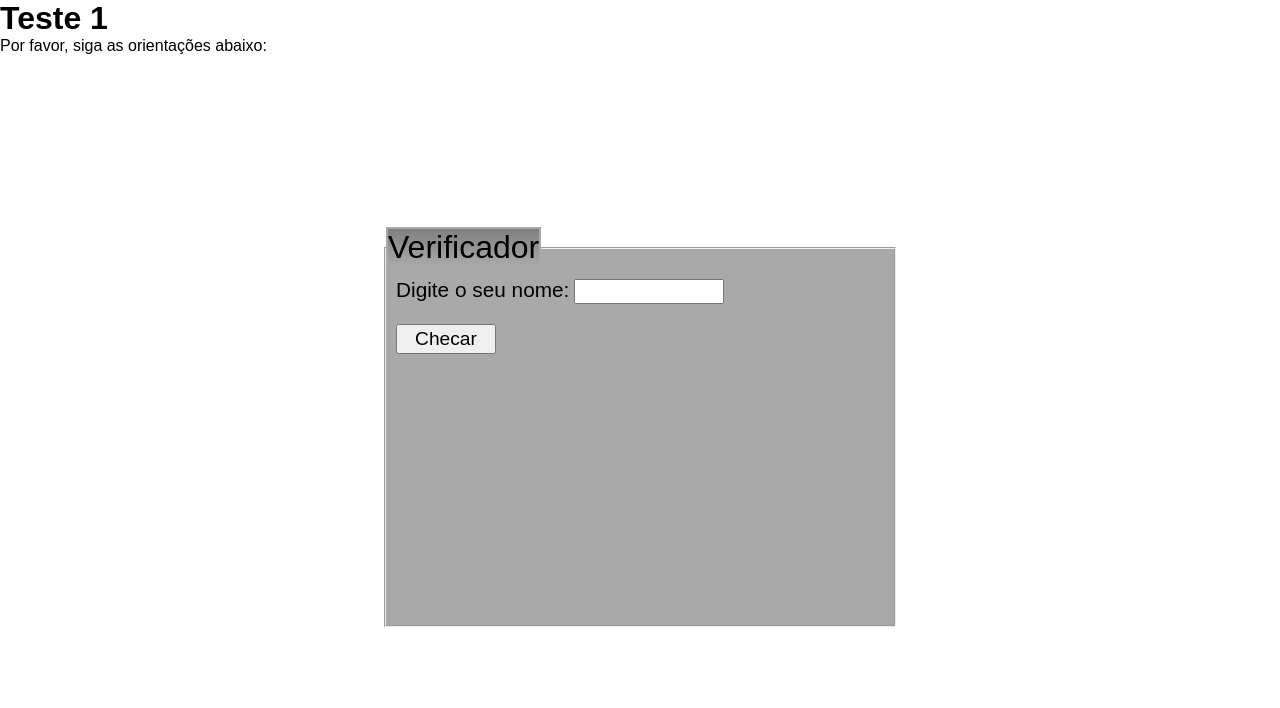
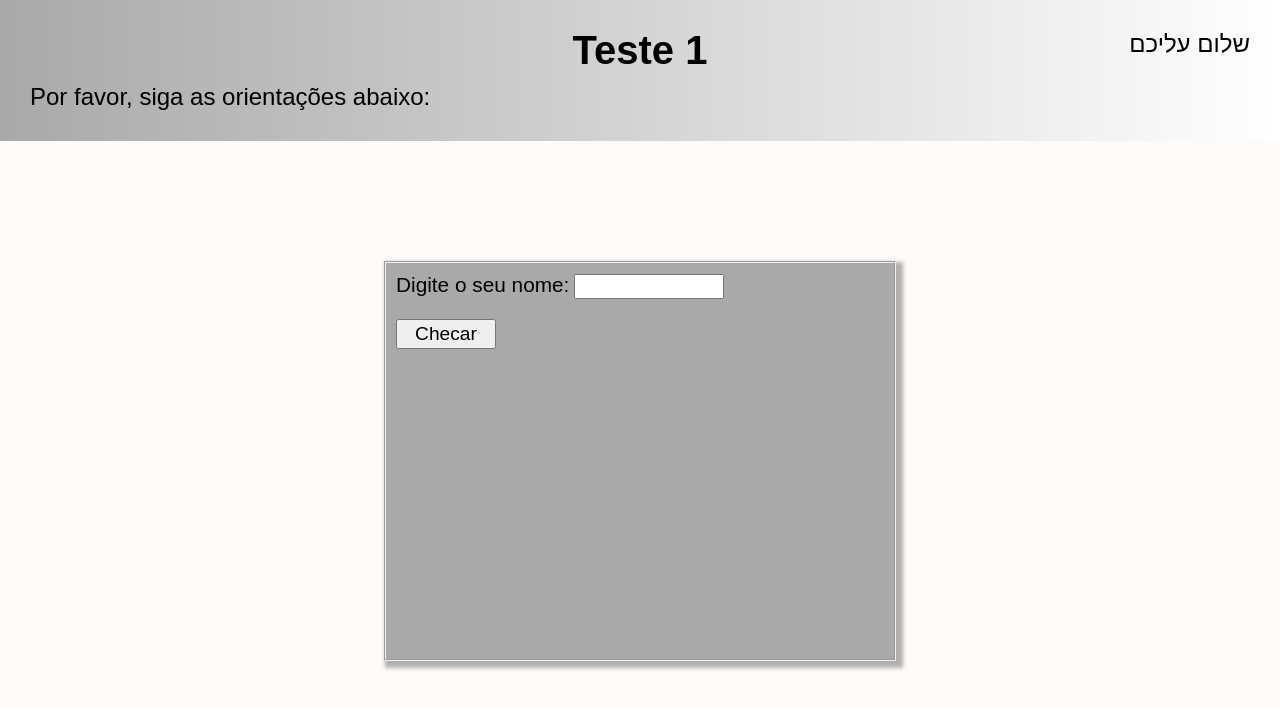
Before and after one commit to alefalves4867/curso-js, a plain HTML site: page CFB/aula025/index.html in a window 1280 px wide. Drawn offline with Linux system fonts and the light colour scheme.

Commit message:
atualizei

```diff
--- a/CFB/aula025/arrow_function.js
+++ b/CFB/aula025/arrow_function.js
@@ -1,9 +1,11 @@
-function checar(){
-    let a = document.getElementById('inome').innerHTML
-
+const checar = ()=>{
+    let a = document.getElementById('inome').value
+    if (a == '') {
+        return
+    }
     if (a.toUpperCase() == "ALEF") {
         window.alert('Bem vindo, My Lord!')
     }else{
-        window.alert(a)
+        window.alert("Olá, estranho")
     }
 }
--- a/CFB/aula025/index.html
+++ b/CFB/aula025/index.html
@@ -17,6 +17,7 @@
             height: 100vh;
             width: 100vw;
             font-size: 1em;
+            background-color: snow;
         }
 
         main {
@@ -26,11 +27,37 @@
         }
 
         form {
-            height: 93vh;
+            height: 80vh;
             width: 100vw;
             display: grid;
             align-items: auto;
             justify-content: auto;
+
+        }
+
+        #alfa {
+            background-image: linear-gradient(to left, white, darkgray);
+            padding: 20px;
+        }
+
+        #alfa > h1 {
+            text-align: center;
+            font-size: 2.5em;
+            display: block;
+            margin-top: -40px;
+            padding: 0px;
+        }
+
+        #alfa > p {
+            font-size: 1.5em;
+            padding: 10px;
+        }
+
+        #hello {
+            padding: 0px;
+            margin: 0px;
+            text-align: right;
+            display: block;
         }
 
         fieldset {
@@ -40,13 +67,10 @@
             align-self: center;
             justify-self: center;
             background-color: darkgray;
+            box-shadow: 4px 4px 4px 3px rgba(0, 0, 0, 0.3);
         }
 
-        legend {
-            background-image: linear-gradient(to bottom, gray, darkgray);
-            border: 2px solid darkgray;
-            font-size: 2em;
-        }
+
 
         fieldset > p > label{
             font-size: 1.3em;
@@ -76,11 +100,15 @@
 <body>
     <main>
 
-            <h1>Teste 1</h1>
-            <p>Por favor, siga as orientações abaixo:</p>
+            <div id="alfa">
+                <p id="hello">שלום עליכם</p>
+                <h1>Teste 1</h1>
+                <p>Por favor, siga as orientações abaixo:</p>
+
+            </div>
             <form action="arrow_function.js">
                 <fieldset>
-                    <legend>Verificador</legend>
+
                         <p>
                             <label for="inome">Digite o seu nome:</label>
                             <input type="text" name="nome" id="inome">
```
